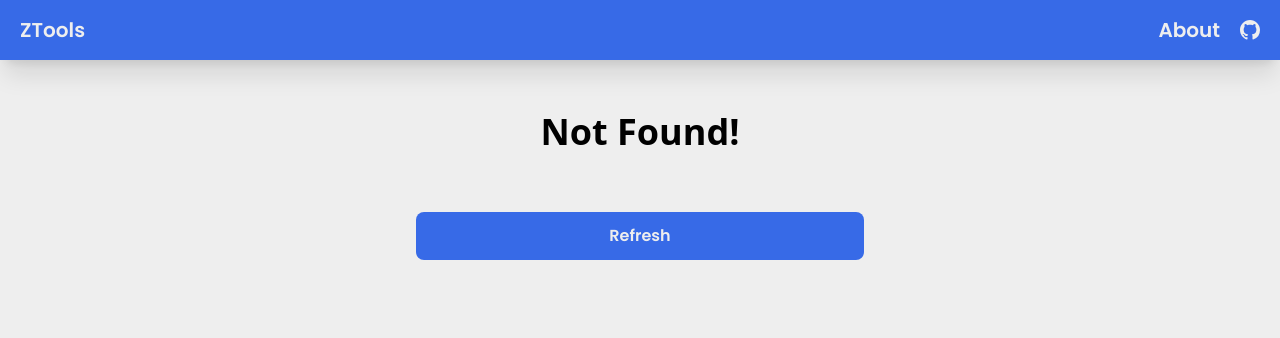
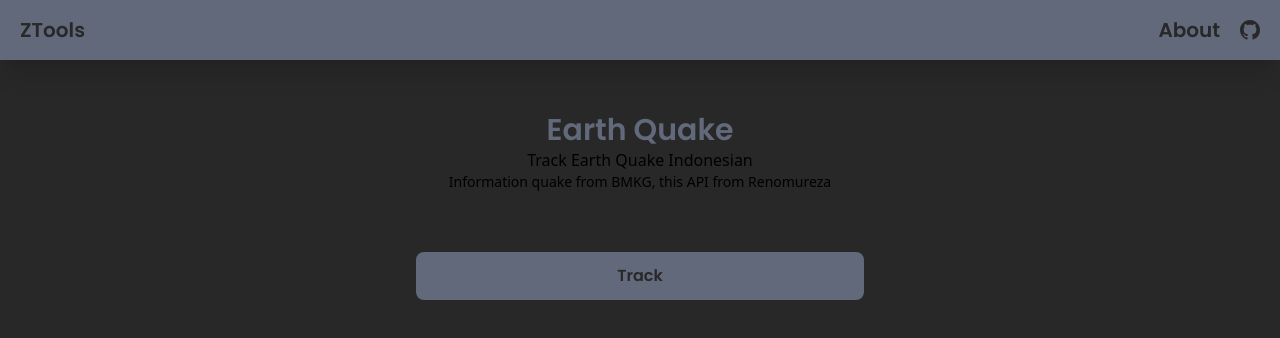
Before and after one commit to Zeddnyx/ZTools, a React (Vite) app: page /quake in a window 1280 px wide. Before the commit this address had no page. Shown: the top 338 px of the page. Built offline with nearby package versions, Linux system fonts and the light colour scheme.

Commit message:
add quake page and make loading skeleton

```diff
--- a/src/App.jsx
+++ b/src/App.jsx
@@ -9,6 +9,7 @@ import About from './Pages/About';
 import RandomUser from './Pages/RandomUser';
 import PwGen from './Pages/PwGenerator';
 import Todo from './Pages/TodoList';
+import EarthQuake from './Pages/EarthQuake';
 
 function App() {
   const jokes = () => {
@@ -37,6 +38,7 @@ function App() {
             <Route path="/randomuser" element={<RandomUser />} />
             <Route path="/pwgen" element={<PwGen />} />
             <Route path="/todolist" element={<Todo />} />
+            <Route path="/quake" element={<EarthQuake />} />
             <Route path="*" element={<NotFound />} />
           </Routes>
         </div>
--- /dev/null
+++ b/src/Components/Loading.jsx
@@ -0,0 +1,21 @@
+export default function Loading() {
+  return (
+    <section className="animate-pulse">
+      <div className="w-full h-60 grid gap-3">
+        <div className="flex gap-3">
+          <div className="h-8 w-full bg-mainBtn rounded-lg"></div>
+          <div className="h-8 w-60  bg-mainBtn rounded-lg"></div>
+        </div>
+        <div className="grid flex gap-3">
+          <div className="h-8 w-full bg-mainBtn rounded-lg"></div>
+          <div className="h-8 w-72  bg-mainBtn rounded-lg"></div>
+          <div className="h-8 w-full  bg-mainBtn rounded-lg"></div>
+        </div>
+        <div className="flex gap-3">
+          <div className="h-8 w-40 bg-mainBtn rounded-lg"></div>
+          <div className="h-8 w-full  bg-mainBtn rounded-lg"></div>
+        </div>
+      </div>
+    </section>
+  );
+}
--- a/src/Pages/Cekrek.jsx
+++ b/src/Pages/Cekrek.jsx
@@ -1,4 +1,5 @@
 import { useState } from 'react';
+import Loading from '../Components/Loading';
 
 export default function Cekrek() {
   const [bank, setBank] = useState('');
@@ -86,12 +87,14 @@ export default function Cekrek() {
     );
   }
   if (load) {
-    const loading =
-      'animate-bounce w-8 h-8 border-2 rounded-full mx-auto my-5 border-mainBtn';
-    content = <div className={loading}></div>;
+    content = (
+      <div className='mt-5'>
+        <Loading />
+      </div>
+    );
   }
   if (error) {
-    content = <p className="">{error}</p>;
+    content = <p className="text-center mt-5 text-red-500">{error}</p>;
   }
 
   const handleSubmit = (e) => {
--- /dev/null
+++ b/src/Pages/EarthQuake.jsx
@@ -0,0 +1,58 @@
+import { useState } from 'react';
+import Loading from '../Components/Loading';
+
+export default function EarthQuake() {
+  const [datas, setDatas] = useState([]);
+  const [loading, setLoading] = useState(false);
+
+  const quake = async () => {
+    setLoading(true);
+    const data = await fetch('https://cuaca-gempa-rest-api.vercel.app/quake');
+    const json = await data.json();
+    setDatas(json.data);
+    setLoading(false);
+  };
+
+  const handleQuake = (e) => {
+    e.preventDefault();
+    quake();
+  };
+
+  return (
+    <section className="section">
+      <h1 className="heading-judul">Earth Quake</h1>
+      <p className="text-center">Track Earth Quake Indonesian</p>
+      <p className="text-center text-sm mb-10">
+        Information quake from BMKG, this API from{' '}
+        <a href="https://github.com/renomureza/cuaca-gempa-rest-api">
+          Renomureza
+        </a>{' '}
+      </p>
+      <div>
+        <button type="submit" onClick={handleQuake} className="btn mb-5">
+          Track
+        </button>
+      </div>
+      <div>
+        {loading ? (
+          <Loading />
+        ) : (
+          <div
+            className={
+              datas.length != 0 ? 'grid gap-2 tracking-tight' : 'hidden'
+            }
+          >
+            <p>Tanggal: {datas.tanggal}</p>
+            <p>jam: {datas.jam}</p>
+            <p>Magnitude: {datas.magnitude}</p>
+            <p>Kedalaman: {datas.kedalaman}</p>
+            <p>Wilayah: {datas.wilayah}</p>
+            <p>Potensi: {datas.potensi}</p>
+            <p>Diraskan: {datas.dirasakan}</p>
+            <img src={datas.shakemap} alt="quake" />
+          </div>
+        )}
+      </div>
+    </section>
+  );
+}
--- a/src/Pages/RandomUser.jsx
+++ b/src/Pages/RandomUser.jsx
@@ -1,22 +1,23 @@
-import { useState, useEffect } from 'react';
+import { useState } from 'react';
 import Card from '../Components/RandomUser/Card';
+import Loading from '../Components/Loading';
 
 export default function RandomUser() {
   const [datas, setDatas] = useState([]);
+  const [loading, setLoading] = useState(false);
 
   const user = async () => {
+    setLoading(true);
     const data = await fetch('https://randomuser.me/api/');
     try {
       const json = await data.json();
       // if just like this setDatas(json.results[0]) will be error datas is not func
       setDatas([json.results[0]]);
+      setLoading(false);
     } catch (err) {
       console.log(err);
     }
   };
-  useEffect(() => {
-    user();
-  }, []);
 
   const handle = (e) => {
     e.preventDefault();
@@ -39,8 +40,8 @@ export default function RandomUser() {
           </button>
         </div>
 
-        {datas?.length === 0 ? (
-          <p className="animate-bounce w-8 h-8 border-2 rounded-full mx-auto my-5 border-mainBtn"></p>
+        {loading ? (
+          <Loading />
         ) : (
           datas.map((data, id) => {
             return (
--- a/src/index.css
+++ b/src/index.css
@@ -5,10 +5,10 @@
 /* Global */
 
 .btn-blue {
-  @apply bg-mainBtn p-1 text-center rounded-lg font-pop text-mainBg outline-none;
+  @apply bg-mainBtn hover:bg-btnHover p-1 text-center rounded-lg font-pop text-mainBg outline-none;
 }
 .btn-red {
-  @apply bg-red-500 p-1 text-center rounded-lg font-pop text-mainBg outline-none;
+  @apply bg-red-500 hover:bg-red-600 p-1 text-center rounded-lg font-pop text-mainBg outline-none;
 }
 
 /* navbar */
@@ -25,13 +25,17 @@
   @apply text-mainBg text-xl;
 }
 
+/* homepage */
 .boxTools {
-  @apply h-28 w-52 font-pop text-mainBg text-center bg-mainBtn hover:bg-btnHover px-2 py-5 rounded outline-none w-full flex gap-2 items-center flex justify-center;
+  @apply h-28 font-pop text-mainBg text-center transition-all delay-75 bg-mainBtn hover:bg-btnHover px-2 py-5 rounded outline-none w-full flex gap-2 items-center flex justify-center;
 }
 .textTools {
   @apply col-span-3 md:font-bold md:text-lg;
 }
 
+
+
+/* Form */
 .section {
   @apply max-w-md mx-auto my-28 bg-mainBg;
 }
@@ -58,7 +62,7 @@
   @apply bg-mainBg outline-none w-full text-mainText text-sm font-medium font-sans;
 }
 .btn {
-  @apply bg-mainBtn p-3 text-center w-full rounded-lg font-pop text-mainBg mt-5 outline-none hover:bg-btnHover;
+  @apply bg-mainBtn transition-all delay-75 p-3 text-center w-full rounded-lg font-pop text-mainBg mt-5 outline-none hover:bg-btnHover;
 }
 .textarea {
   @apply h-40 bg-transparent rounded outline-none font-medium text-mainText text-xs;
--- a/src/utils/homepage.json
+++ b/src/utils/homepage.json
@@ -22,5 +22,9 @@
   {
     "id": "todolist",
     "title":"Todo List"
+  },
+  {
+    "id": "quake",
+    "title": "Earth Quake"
   }
 ]
--- a/tailwind.config.cjs
+++ b/tailwind.config.cjs
@@ -11,10 +11,10 @@ module.exports = {
         pop:  ['Poppins', 'sans-serif'],
       },
       colors: {
-        mainBg: '#eee',
+        mainBg: '#282828',
         mainText: '#555555',
-        mainBtn: '#376ae7',
-        btnHover: '#3066e2',
+        mainBtn: '#61697b',
+        btnHover: '#344353',
       },
     },
   },
```
